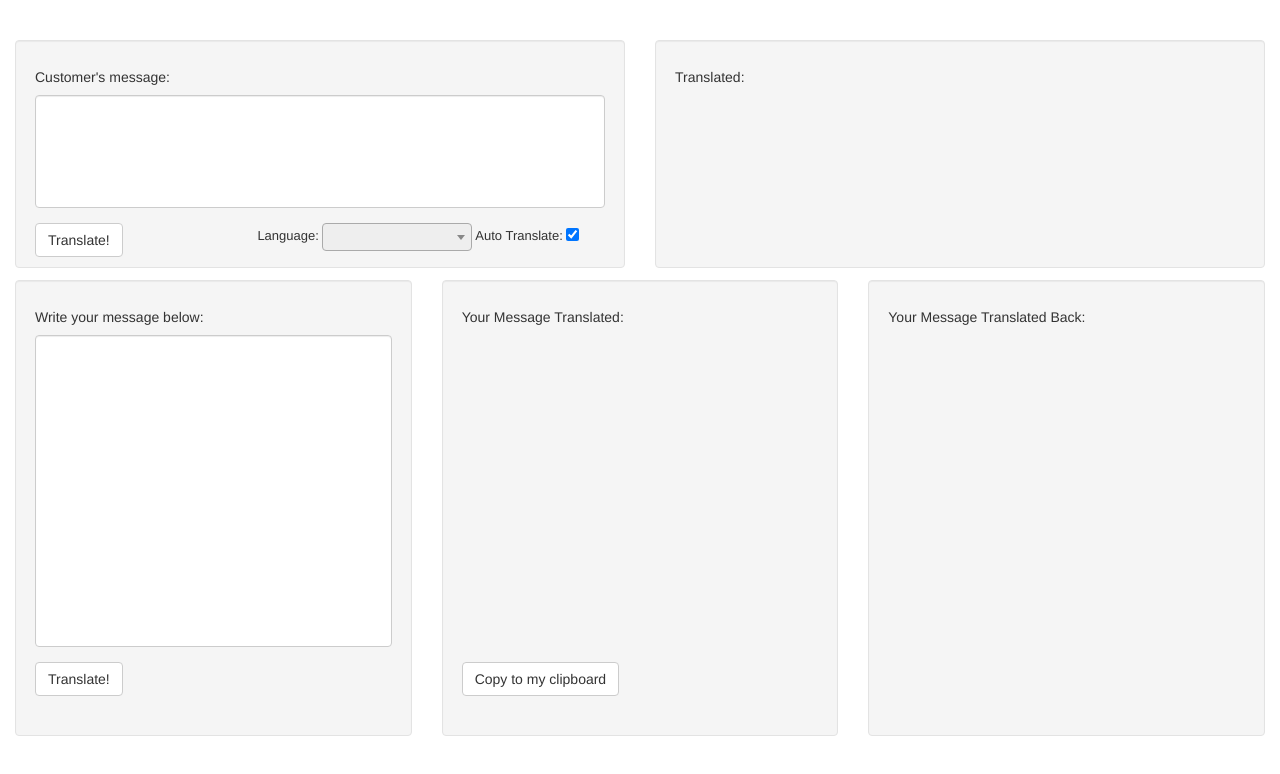
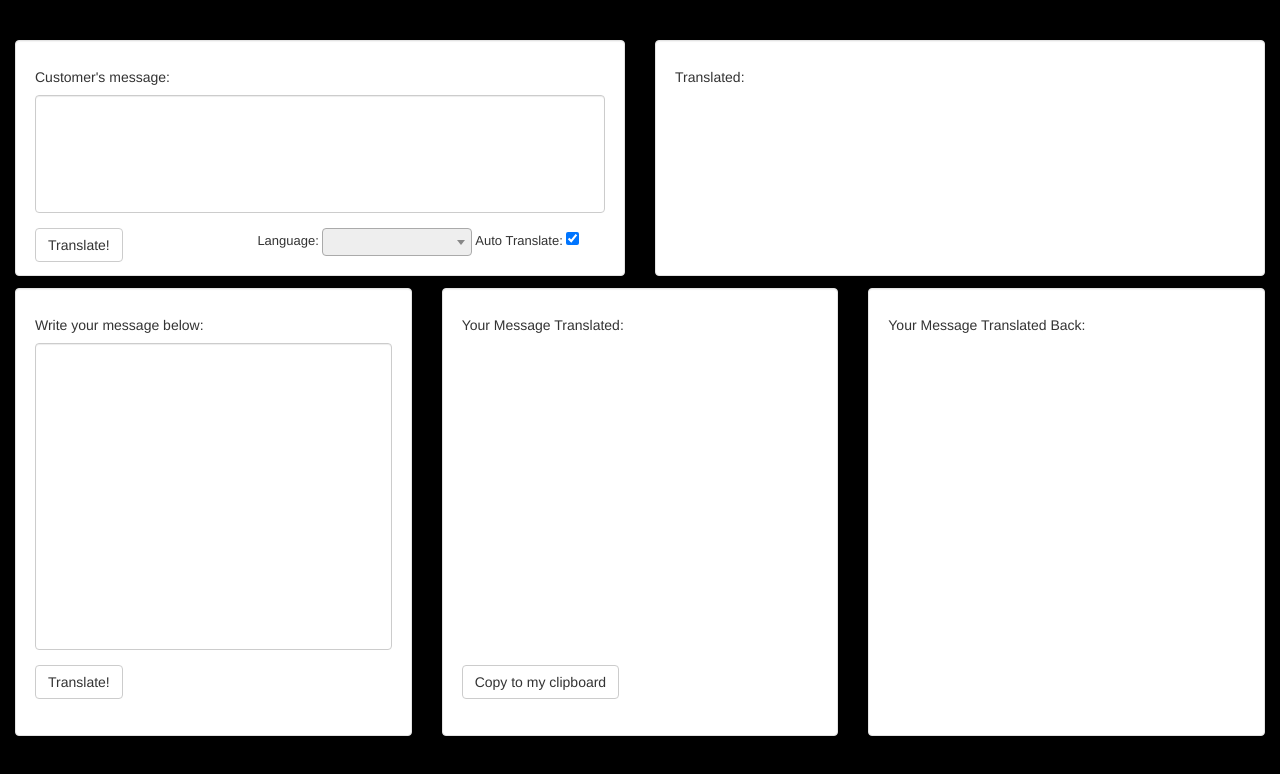
Before and after one commit to TabDabHeroes/tabdabheroes.github.io, a plain HTML site: page supportTranslate.html in a window 1280 px wide. Drawn offline with nearby package versions, Linux system fonts and the light colour scheme; some packages are replaced by stand-ins of ours; a script that the page names is missing.

Commit message:
Add files via upload

```diff
--- a/supportTranslate.css
+++ b/supportTranslate.css
@@ -1,19 +1,24 @@
+body{
+	background-color: black;
+}
 .container-fluid{
 	margin-top: 5vh;
 	font: 13px "Helvetica Neue",Helvetica,Arial,sans-serif;
+
 }
 
 .col-sm-6{
-	height: 30vh;
+	height: 31vh;
 }
 
 .col-sm-4{
-	height: 60vh;
+	height: 59vh;
 }
 
 .well{
 	height: 95%;
 	overflow: auto;
+	background-color: white;
 }
 
 .textDisplay{
@@ -52,7 +57,6 @@ textarea{
 	margin-right: 2vw;
 }
 
-.btn btn-default{
+.btn {
 	float:left;
-
 }
```
